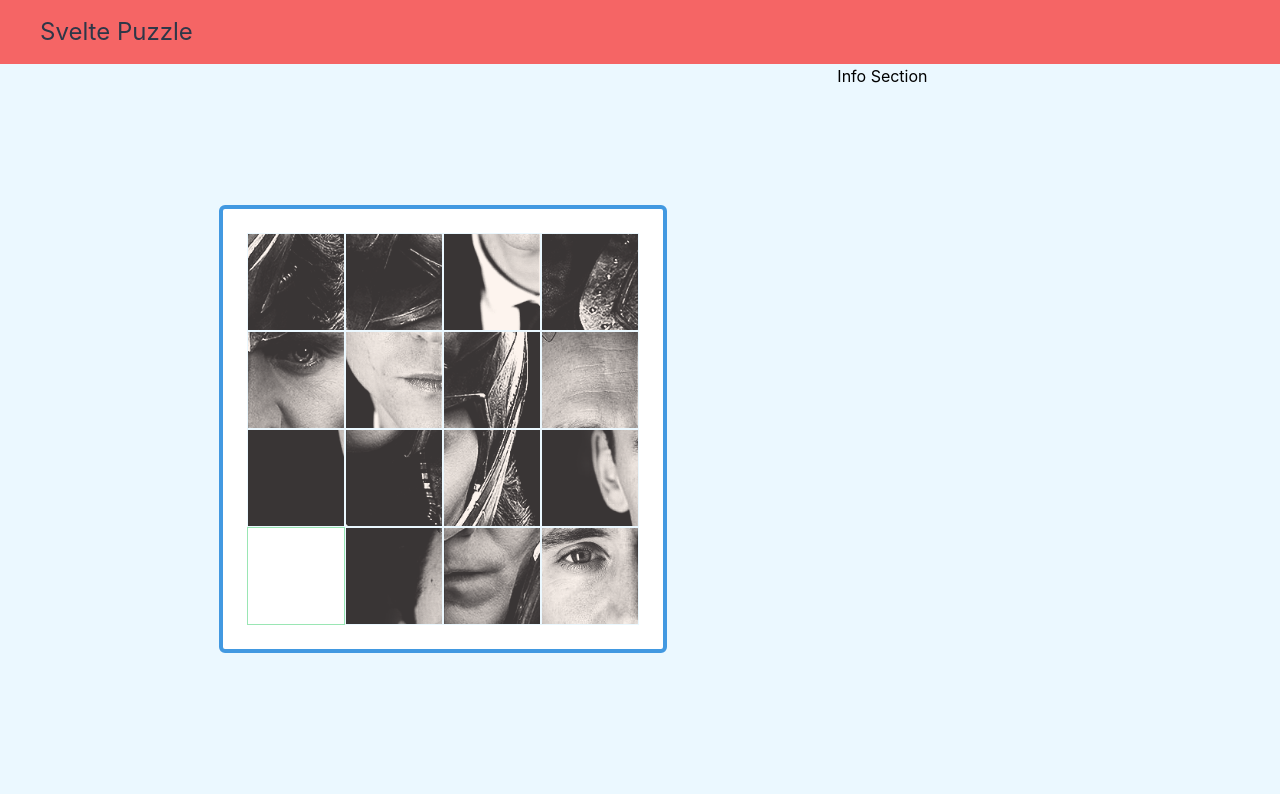
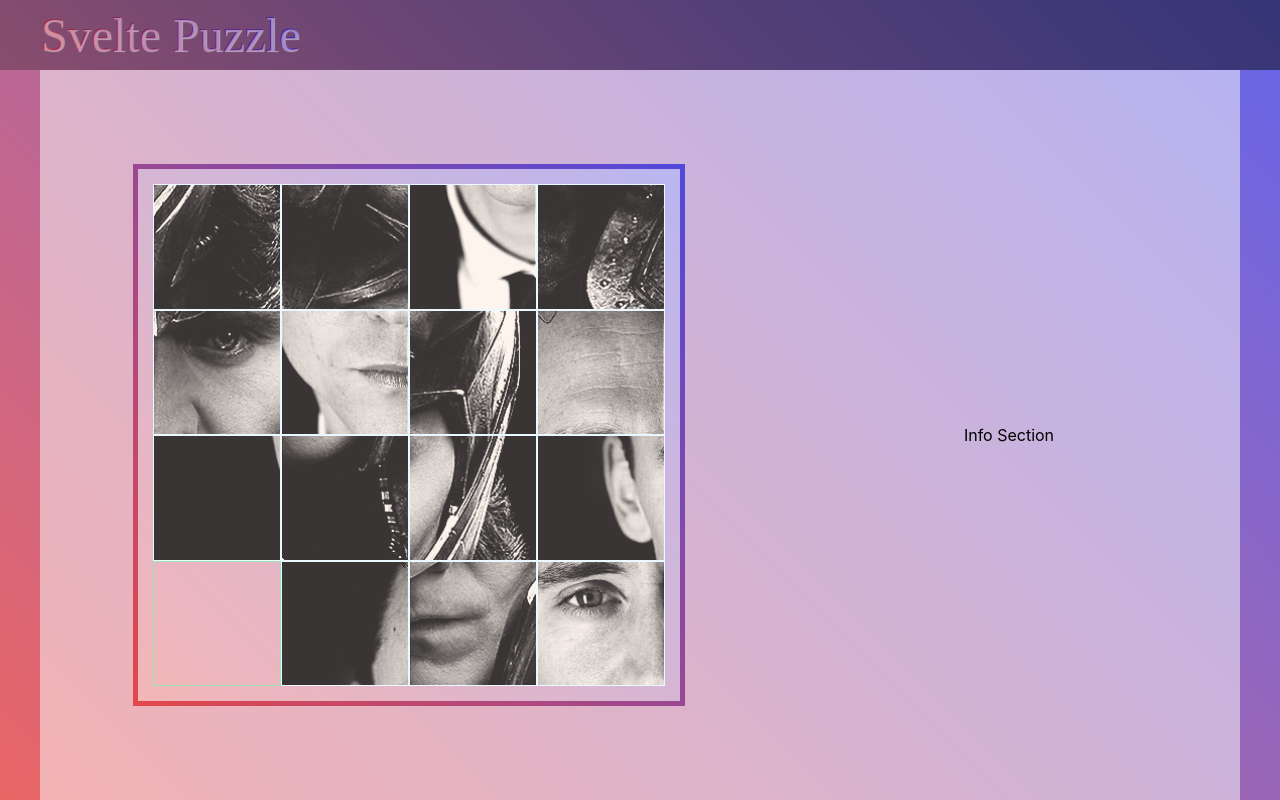
Before and after one commit to Joby-Sunny/svelte-puzzle, a Svelte app: page / in a window 1280 px wide. Built offline with nearby package versions, Linux system fonts and the light colour scheme.

Commit message:
Styling in Progress: Updated body, app-header, app-wrapper , puzzle-section and question-grid

```diff
--- a/src/App.svelte
+++ b/src/App.svelte
@@ -10,7 +10,7 @@
 </style>
 
 <Header />
-<div class="app-wrapper bg-blue-100">
+<div class="app-wrapper">
   <Router>
     <Route path={Routes.play} component={Playground} />
     <Route path={Routes.home} component={Playground} />
--- a/src/Components/Header/Header.svelte
+++ b/src/Components/Header/Header.svelte
@@ -1,4 +1,3 @@
-<header
-  class="w-full h-16 flex justify-start items-center m-0 px-10 bg-red-500 shadow">
-  <h2 class="text-2xl text-gray-800 antialiased">Svelte Puzzle</h2>
+<header class="app-header">
+  <h2 class="app-header__title">Svelte Puzzle</h2>
 </header>
--- a/src/Routes/Playground/Playground.svelte
+++ b/src/Routes/Playground/Playground.svelte
@@ -14,11 +14,11 @@
 
 </style>
 
-<div class="flex justify-center mx-12 h-full">
-  <div class="w-4/6 flex justify-center items-center">
-    <div class="bg-white border-4 rounded-md border-blue-500">
+<div class="playground">
+  <div class="puzzle-question">
+    <div class="puzzle-question__wrap">
       {#if $store.puzzleId}
-        <div class="image-grid grid gap-0 grid-cols-4 p-6">
+        <div class="question-grid grid gap-0 grid-cols-4">
           {#each puzzleQuestion as brick}
             <PuzzleBrick bind:brick />
           {/each}
@@ -28,7 +28,7 @@
       {/if}
     </div>
   </div>
-  <div class="w-2/6">
+  <div class="puzzle-info">
     <h3>Info Section</h3>
   </div>
 </div>
--- a/src/style/custom.css
+++ b/src/style/custom.css
@@ -1,7 +1,66 @@
+@import url('https://fonts.googleapis.com/css2?family=Piedra&display=swap');
+
+body {
+  margin:0px;
+  padding: 0px;
+  background: linear-gradient(45deg, rgba(220,0,0,0.6),rgba(0,0,220,0.6));
+}
+/* app-header */
+.app-header {
+  width: 100%;
+  height: 70px;
+  display:flex;
+  align-items: center;
+  background: linear-gradient(45deg, rgba(20,20,20,0.3),rgba(5,5,5,0.5));
+  padding: 0px 40px;
+}
+
+.app-header__title {
+  font-size: 48px;
+  font-family: 'Piedra',cursive;
+  background: linear-gradient(45deg, rgba(220,0,0,0.6),rgba(0,0,220,0.6));
+  -webkit-background-clip: text;
+  -webkit-text-fill-color: transparent;
+  text-shadow: 1px 1px 1px rgba(255, 255, 255, 0.5);
+}
 /* To wrap the application */
 .app-wrapper {
   height: calc(100vh - 70px);
 }
+
+.playground {
+  display: flex;
+  flex-grow: 1;
+  margin: 0px 40px;
+  height: 100%;
+  background-color: rgba(255, 255, 255, 0.5);
+}
+
+.puzzle-question {
+  display: flex;
+  justify-content: center;
+  align-items: center;
+  flex-grow: 1;
+}
+.puzzle-info {
+  display: flex;
+  justify-content: center;
+  align-items: center;
+  flex-grow: 2;
+}
+.puzzle-question__wrap {
+  border: none;
+  background: linear-gradient(45deg, rgba(220,0,0,0.6),rgba(0,0,220,0.6));
+  max-height:543px;
+  max-width:552px;
+}
+
+.question-grid {
+  background: rgba(255, 255, 255, 0.6);
+  margin: 5px;
+  padding: 15px;
+}
+
 
 .brick-wrapper {
   width: 110px;
@@ -16,6 +75,4 @@
 }
 
 .image-grid {
-    height: 440px;
-    width: 440px;
 }
```
